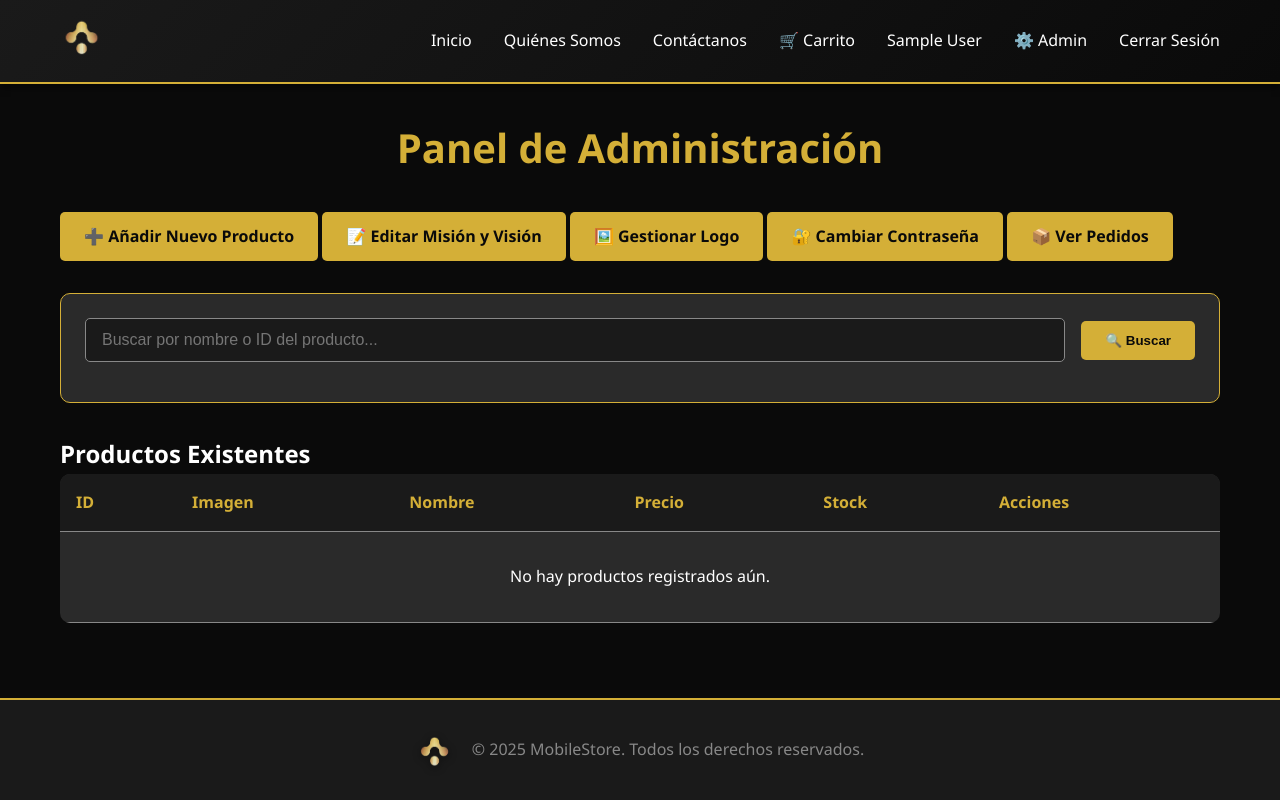
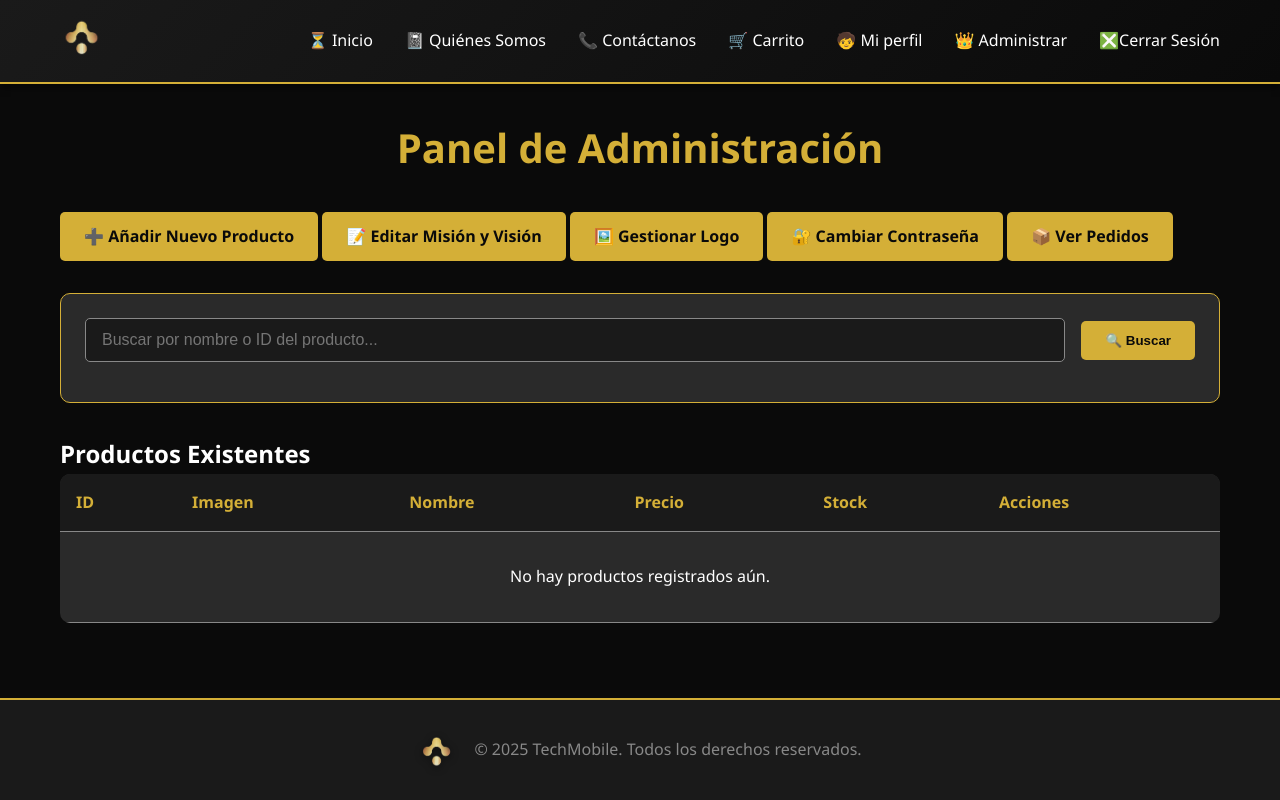
Before and after one commit to sanchez592/proectFinalManolo, a PHP site: page /proyectoFinalManolo/admin/index.php in a window 1280 px wide. Run offline with PHP 8.4, Linux system fonts and the light colour scheme; the visitor is signed in with stand-in values (Sample User, id 1); data that the repository does not hold is empty.

Commit message:
Add files via upload

```diff
--- a/includes/footer.php
+++ b/includes/footer.php
@@ -17,7 +17,7 @@
                     <a href="/proyectoFinalManolo/index.php"><img src="<?php echo $logoUrl; ?>" alt="Logo" class="footer-logo"></a>
                 </div>
             <?php endif; ?>
-            <p>&copy; <?php echo date('Y'); ?> MobileStore. Todos los derechos reservados.</p>
+            <p>&copy; <?php echo date('Y'); ?> TechMobile. Todos los derechos reservados.</p>
         </div>
     </footer>
     <script src="/proyectoFinalManolo/assets/js/main.js"></script>
--- a/includes/header.php
+++ b/includes/header.php
@@ -31,23 +31,23 @@ $es_admin = isset($_SESSION['usuario_tipo']) && $_SESSION['usuario_tipo'] == 'ad
                 if($logoUrl): ?>
                     <a href="/proyectoFinalManolo/index.php"><img src="<?php echo $logoUrl; ?>" alt="Logo" class="site-logo"></a>
                 <?php else: ?>
-                    <a href="/proyectoFinalManolo/index.php">📱 MobileStore</a>
+                    <a href="/proyectoFinalManolo/index.php"></a>
                 <?php endif; ?>
             </div>
             <ul class="nav-menu">
-                <li><a href="/proyectoFinalManolo/index.php">Inicio</a></li>
-                <li><a href="/proyectoFinalManolo/views/quienes_somos.php">Quiénes Somos</a></li>
-                <li><a href="/proyectoFinalManolo/views/contacto.php">Contáctanos</a></li>
+                <li><a href="/proyectoFinalManolo/index.php">⏳ Inicio</a></li>
+                <li><a href="/proyectoFinalManolo/views/quienes_somos.php">📓 Quiénes Somos</a></li>
+                <li><a href="/proyectoFinalManolo/views/contacto.php"> 📞 Contáctanos</a></li>
                 <?php if($usuario_logueado): ?>
                     <li><a href="/proyectoFinalManolo/views/carrito.php">🛒 Carrito</a></li>
-                    <li><a href="/proyectoFinalManolo/views/perfil.php"><?php echo htmlspecialchars($_SESSION['usuario_nombre']); ?></a></li>
+                    <li><a href="/proyectoFinalManolo/views/perfil.php"> 🧒 Mi perfil</a></li>
                     <?php if($es_admin): ?>
-                        <li><a href="/proyectoFinalManolo/admin/index.php">⚙️ Admin</a></li>
+                        <li><a href="/proyectoFinalManolo/admin/index.php">👑 Administrar </a></li>
                     <?php endif; ?>
-                    <li><a href="/proyectoFinalManolo/controllers/logout.php">Cerrar Sesión</a></li>
+                    <li><a href="/proyectoFinalManolo/controllers/logout.php">❎Cerrar Sesión</a></li>
                 <?php else: ?>
-                    <li><a href="/proyectoFinalManolo/views/login.php">Iniciar Sesión</a></li>
-                    <li><a href="/proyectoFinalManolo/views/register.php">Registrarse</a></li>
+                    <li><a href="/proyectoFinalManolo/views/login.php">♦️ Iniciar Sesión</a></li>
+                    <li><a href="/proyectoFinalManolo/views/register.php">⚙️ Registrarse</a></li>
                 <?php endif; ?>
             </ul>
         </div>
```
